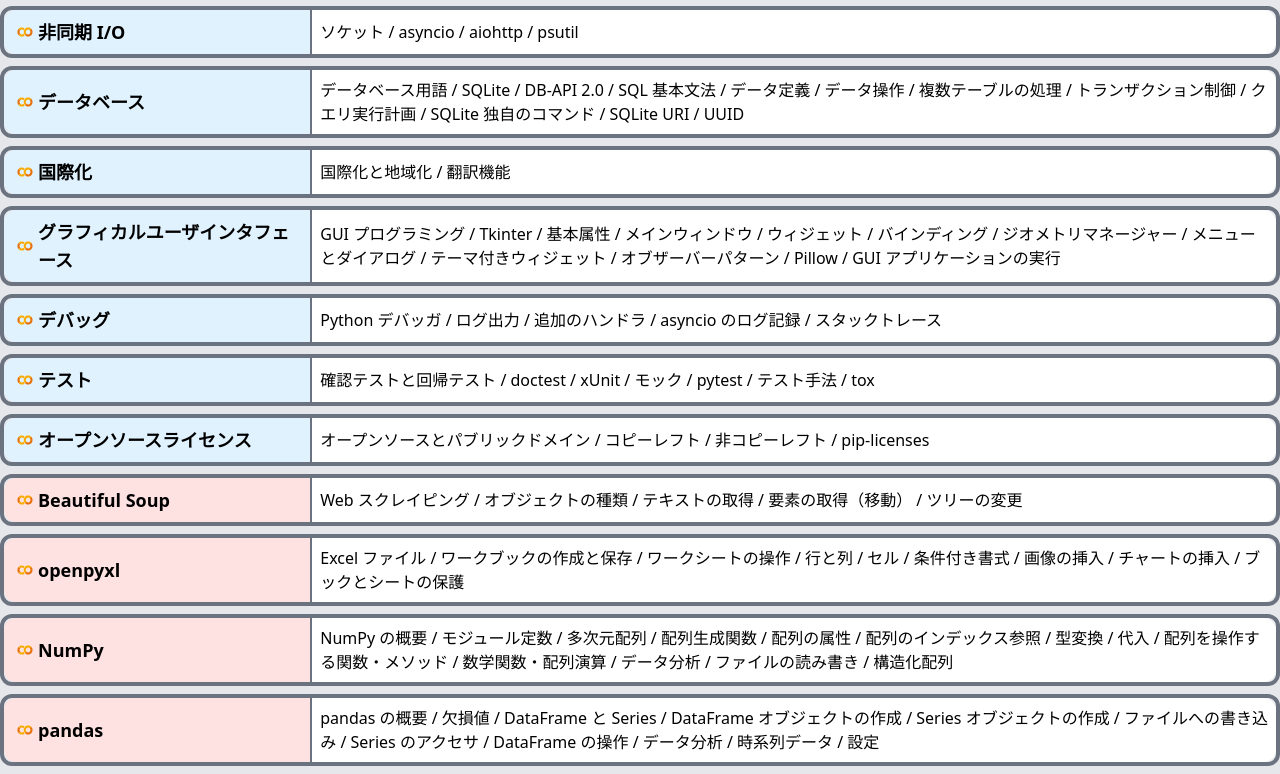
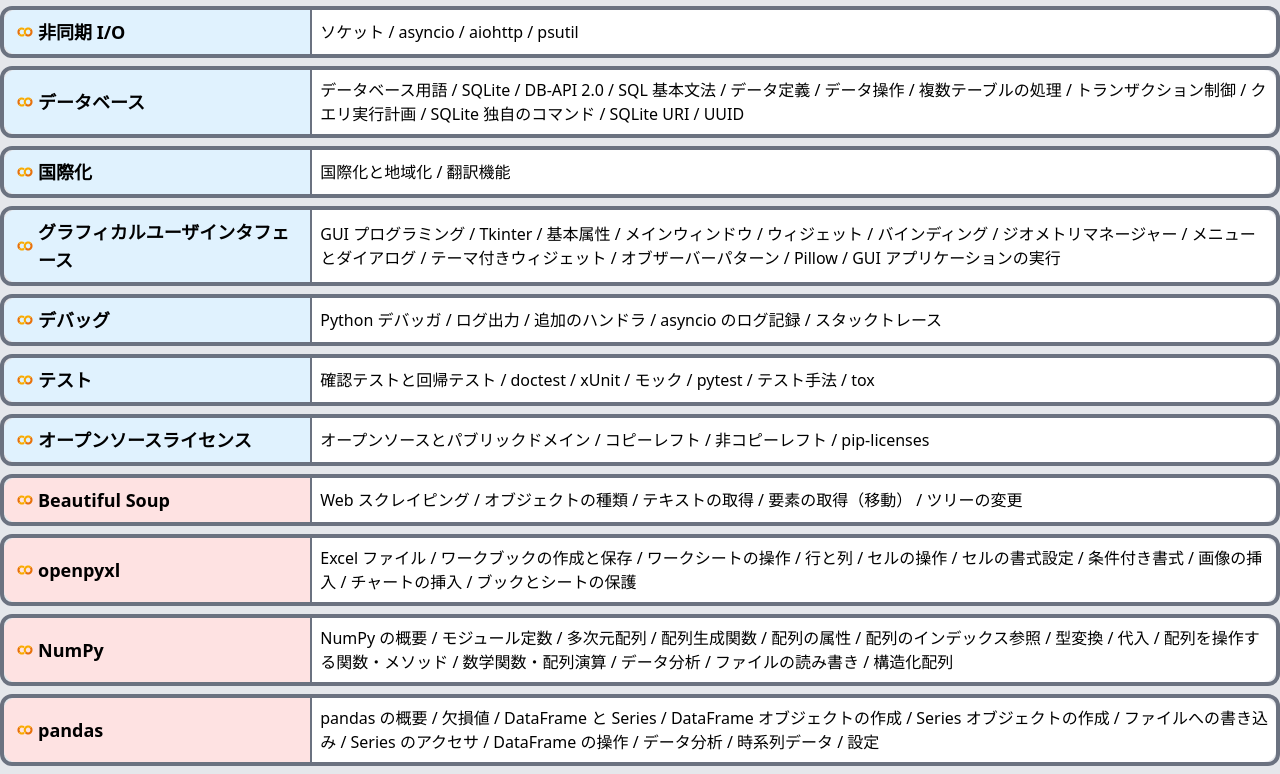
Before and after one commit to suwatoh/suwatoh.github.io, a website: page python-learning.html in a window 1280 px wide. Shown: the part 2118-2892 px from the top of the page. Drawn offline with nearby package versions, Linux system fonts and the light colour scheme.

Commit message:
ノートの更新

```diff
--- a/python-learning.html
+++ b/python-learning.html
@@ -1206,7 +1206,7 @@
           href="https://colab.research.google.com/drive/1rP3uZFv0Gk2Hsvmx7Yvnj5ztPe7Y6mkA?usp=sharing"></a>
       </div>
       <div class="_contents">
-        <p>Excel ファイル / ワークブックの作成と保存 / ワークシートの操作 / 行と列 / セル / 条件付き書式 / 画像の挿入 / チャートの挿入 /
+        <p>Excel ファイル / ワークブックの作成と保存 / ワークシートの操作 / 行と列 / セルの操作 / セルの書式設定 / 条件付き書式 / 画像の挿入 / チャートの挿入 /
           ブックとシートの保護
         </p>
       </div>
```
Also changed, not shown: src/python-learning.html (+1 -1 lines).
